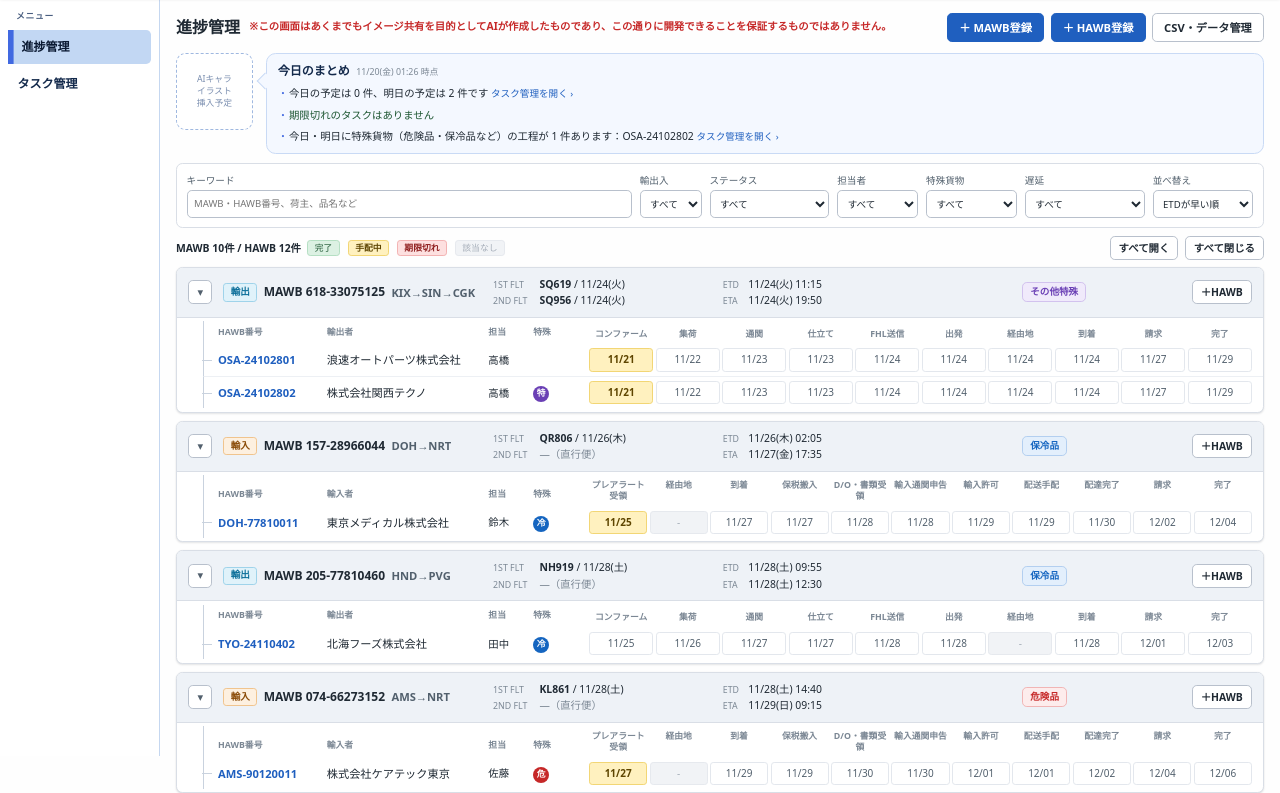
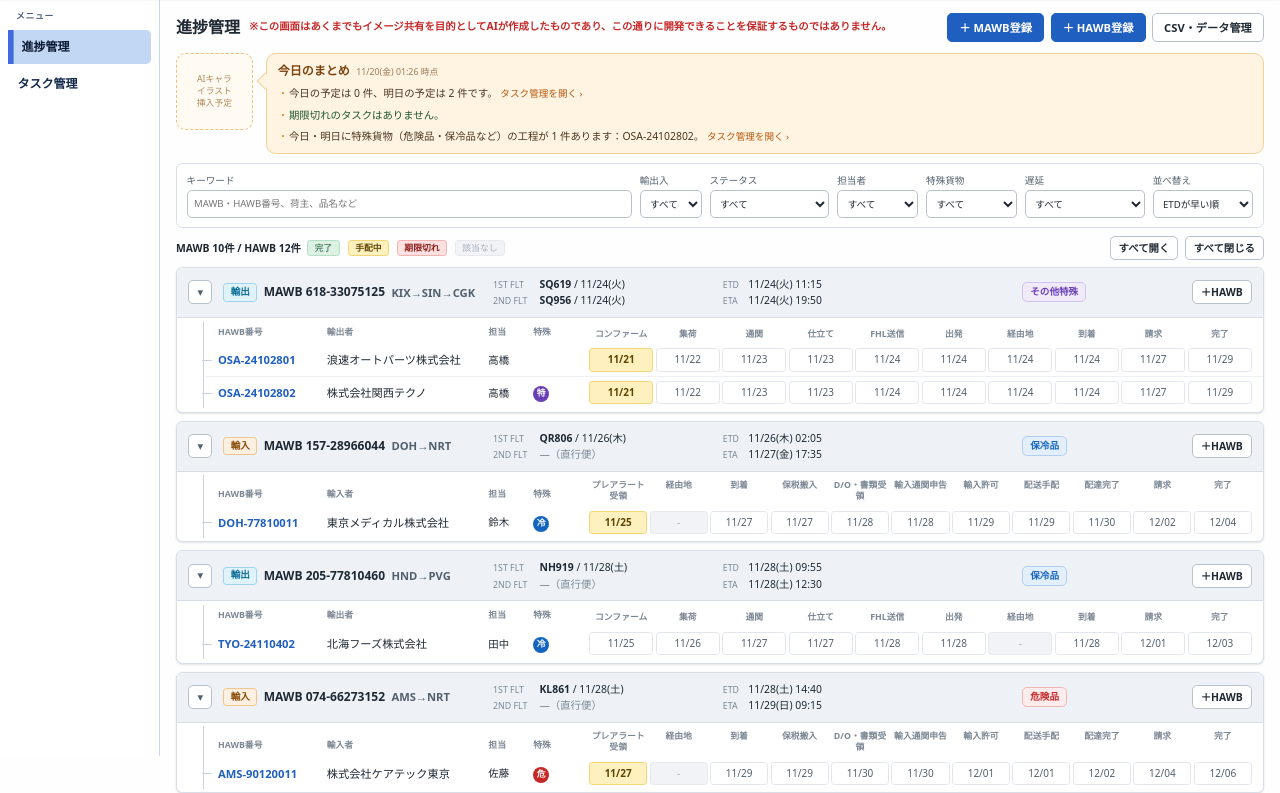
Before and after one commit to dxnews-ksjp/air_cg_tracker, a plain HTML site: page index.html in a window 1280 px wide. Shown: the part 44-837 px from the top of the page. Drawn offline with Linux system fonts and the light colour scheme.

Commit message:
AIアシスタントの吹き出しを明るく温かい色にし、文章に句読点を追加
- 吹き出しを淡いオレンジ系（背景 #fff4e2、枠 #f5cf96）に変更し、見出し・本文・リンクの色も暖色系に調整
- キャラクターの枠も暖色系の点線に変更
- 今日のまとめの各文の末尾に「。」を追加

Co-Authored-By: Claude Opus 5.5 <noreply@anthropic.com>
Claude-Session: https://claude.ai/code/session_01MZzjE4BM9ETS569qNZr5xY

```diff
--- a/css/style.css
+++ b/css/style.css
@@ -115,27 +115,27 @@ small { font-size: 12px; color: var(--text-2); }
 /* ---------- AIアシスタント（キャラクター＋吹き出し） ---------- */
 .assistant { display: flex; gap: 16px; align-items: flex-start; margin-bottom: 12px; }
 .ai-avatar {
-  flex: 0 0 96px; height: 96px; border-radius: 12px; border: 2px dashed #9fb8e0; background: #fff;
-  display: grid; place-items: center; text-align: center; font-size: 11px; color: #7b8fb0; line-height: 1.4;
+  flex: 0 0 96px; height: 96px; border-radius: 12px; border: 2px dashed #f0bf7a; background: #fffaf2;
+  display: grid; place-items: center; text-align: center; font-size: 11px; color: #b08a5c; line-height: 1.4;
 }
 .ai-avatar img { width: 100%; height: 100%; object-fit: contain; border-radius: 10px; }
 .as-bubbles { flex: 1; min-width: 0; }
 .as-bubble {
-  position: relative; background: #f4f8ff; border: 1px solid #c9daf5; border-radius: 12px; padding: 10px 14px;
+  position: relative; background: #fff4e2; border: 1px solid #f5cf96; border-radius: 12px; padding: 10px 14px;
 }
 .as-bubble:first-child::before {
-  content: ""; position: absolute; left: -9px; top: 26px; width: 14px; height: 14px; background: #f4f8ff;
-  border-left: 1px solid #c9daf5; border-bottom: 1px solid #c9daf5; transform: rotate(45deg);
+  content: ""; position: absolute; left: -9px; top: 26px; width: 14px; height: 14px; background: #fff4e2;
+  border-left: 1px solid #f5cf96; border-bottom: 1px solid #f5cf96; transform: rotate(45deg);
 }
-.as-head { display: flex; align-items: baseline; gap: 8px; flex-wrap: wrap; margin-bottom: 6px; color: #13294b; }
+.as-head { display: flex; align-items: baseline; gap: 8px; flex-wrap: wrap; margin-bottom: 6px; color: #7a4310; }
 .as-head strong { font-size: 15px; }
-.as-time { font-size: 11px; color: var(--muted); }
-.as-list { list-style: none; margin: 0; padding: 0; display: flex; flex-direction: column; gap: 6px; font-size: 13px; line-height: 1.6; }
+.as-time { font-size: 11px; color: #9c7a55; }
+.as-list { list-style: none; margin: 0; padding: 0; display: flex; flex-direction: column; gap: 6px; font-size: 13px; line-height: 1.6; color: #4a3520; }
 .as-line { padding-left: 14px; position: relative; }
-.as-line::before { content: "・"; position: absolute; left: 0; color: #4169e1; }
+.as-line::before { content: "・"; position: absolute; left: 0; color: #e08a1e; }
 .as-danger span:first-child { color: #b71c1c; font-weight: 700; }
 .as-ok span:first-child { color: #1d5632; }
-.as-link { white-space: nowrap; font-size: 12px; }
+.as-link { white-space: nowrap; font-size: 12px; color: #b4570a; }
 /* スマホではAIアシスタントは表示しない */
 @media (max-width: 720px) {
   .assistant { display: none; }
--- a/js/assistant.js
+++ b/js/assistant.js
@@ -26,24 +26,24 @@
 
     const summary = [];
     summary.push({
-      text: '今日の予定は ' + todayOpen.length + ' 件、明日の予定は ' + tomorrowOpen.length + ' 件です',
+      text: '今日の予定は ' + todayOpen.length + ' 件、明日の予定は ' + tomorrowOpen.length + ' 件です。',
       href: '#/tasks',
     });
     if (tasks.overdue.length) {
       const names = tasks.overdue.slice(0, 3).map((t) => (t.hawb ? t.hawb.hawbNo : '') + ' ' + t.content);
       summary.push({
-        text: '期限切れが ' + tasks.overdue.length + ' 件あります：' + names.join('、') + (tasks.overdue.length > 3 ? ' ほか' : ''),
+        text: '期限切れが ' + tasks.overdue.length + ' 件あります：' + names.join('、') + (tasks.overdue.length > 3 ? ' ほか' : '') + '。',
         href: tasks.overdue.length === 1 && tasks.overdue[0].hawb ? '#/hawb/' + tasks.overdue[0].hawb.id : '#/tasks',
         level: 'danger',
       });
     } else {
-      summary.push({ text: '期限切れのタスクはありません', level: 'ok' });
+      summary.push({ text: '期限切れのタスクはありません。', level: 'ok' });
     }
     const special = todayOpen.concat(tomorrowOpen).filter((t) => t.hawb && M.hasSpecial(t.hawb));
     if (special.length) {
       const nos = [...new Set(special.map((t) => t.hawb.hawbNo))];
       summary.push({
-        text: '今日・明日に特殊貨物（危険品・保冷品など）の工程が ' + nos.length + ' 件あります：' + nos.slice(0, 3).join('、') + (nos.length > 3 ? ' ほか' : ''),
+        text: '今日・明日に特殊貨物（危険品・保冷品など）の工程が ' + nos.length + ' 件あります：' + nos.slice(0, 3).join('、') + (nos.length > 3 ? ' ほか' : '') + '。',
         href: '#/tasks',
       });
     }
```
